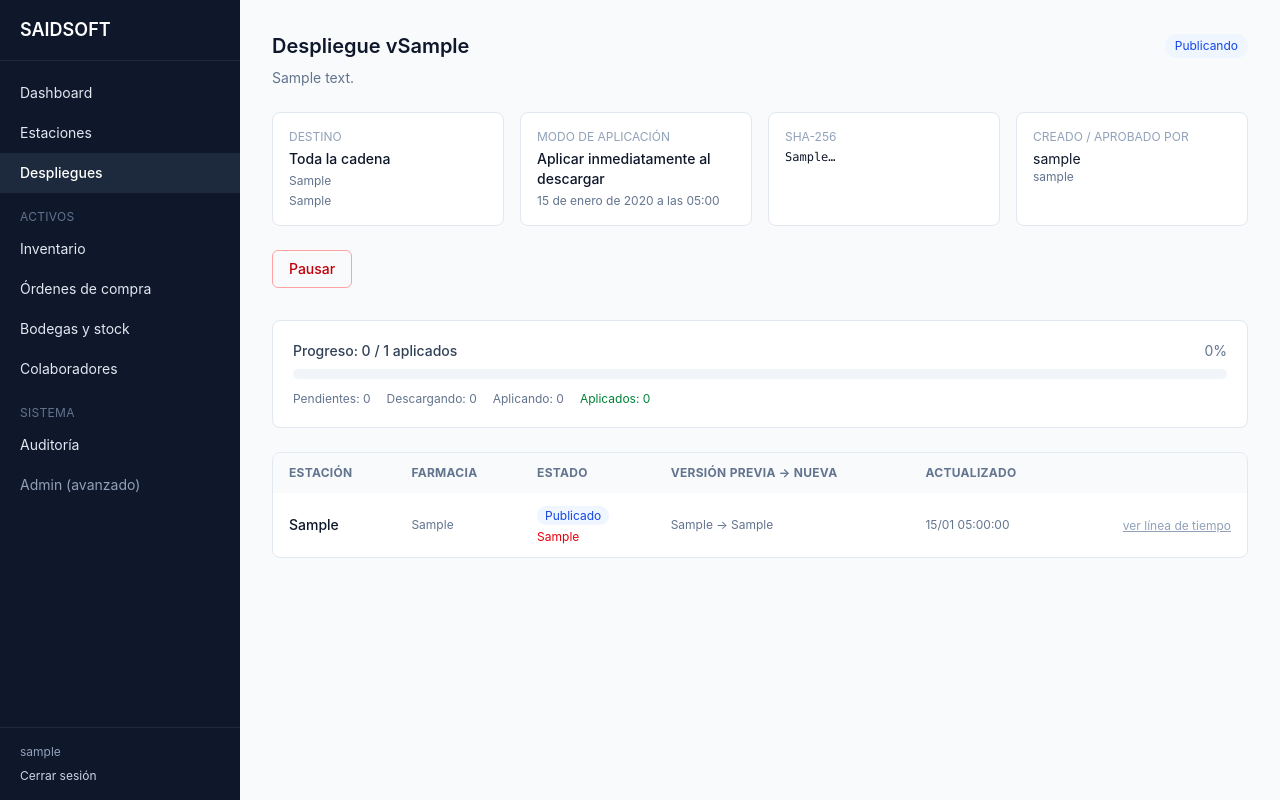
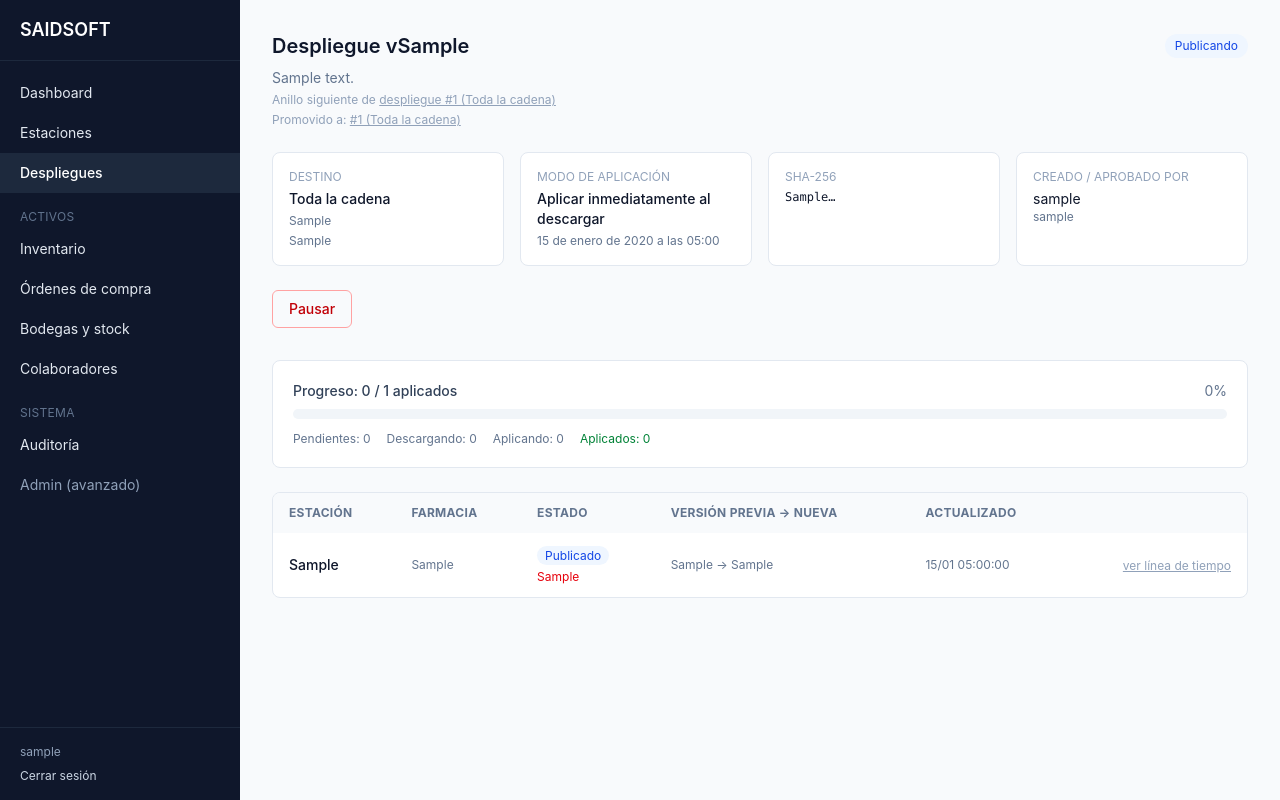
Before and after one commit to maycolmoreno/saidsoft-core, a Django app: page /despliegues/1/ in a window 1280 px wide. Run offline with Django 5.2, Linux system fonts and the light colour scheme; a user stored in the database is signed in; tables that the repository leaves empty hold one stand-in row (values such as "Sample post").

Commit message:
Despliegue por anillos y aprobación de estaciones por lotes (Fase 4)
- Despliegue.despliegue_origen (self FK): traza la promoción de un anillo
  completado a un destino más amplio, reutilizando el mismo archivo/hash/
  versión sin volver a subir nada. El anillo promovido sigue exigiendo
  aprobación de cuatro ojos como cualquier despliegue.
- Vista despliegue_promover + botón "Promover al siguiente anillo" (solo
  visible cuando el despliegue está completado) + trazabilidad bidireccional
  visible en el detalle (origen / promovidos).
- estaciones_aprobar_lote: aprobar varias estaciones pendientes de una vez
  desde la cola de enrolamiento, con checkboxes y "seleccionar todas".

Probado end-to-end: un despliegue a 1 estación piloto se promovió a su grupo
completo (5 estaciones), reutilizando el mismo paquete; y 2 estaciones nuevas
se aprobaron juntas en un solo POST.

Co-Authored-By: Claude Fable 5 <noreply@anthropic.com>

```diff
--- a/apps/despliegues/models.py
+++ b/apps/despliegues/models.py
@@ -66,6 +66,11 @@ class Despliegue(models.Model):
 
     fecha_creacion = models.DateTimeField(auto_now_add=True)
     fecha_publicacion = models.DateTimeField(null=True, blank=True)
+
+    despliegue_origen = models.ForeignKey(
+        'self', on_delete=models.SET_NULL, null=True, blank=True, related_name='promovidos',
+        help_text='Si este despliegue es la promoción de un anillo anterior a uno más amplio.',
+    )
 
     class Meta:
         db_table = 'despliegue'
--- a/apps/panel/forms.py
+++ b/apps/panel/forms.py
@@ -26,3 +26,19 @@ class DespliegueForm(forms.ModelForm):
             'estaciones': forms.SelectMultiple(attrs={'class': INPUT_CLASS, 'size': 6}),
             'umbral_error_pct': forms.NumberInput(attrs={'class': INPUT_CLASS, 'step': '0.5'}),
         }
+
+
+class PromoverDespliegueForm(forms.ModelForm):
+    """Crea el siguiente anillo de un despliegue ya completado: mismo paquete y
+    versión, pero con un destino más amplio."""
+
+    class Meta:
+        model = Despliegue
+        fields = ['destino_tipo', 'grupos', 'farmacias', 'estaciones', 'umbral_error_pct']
+        widgets = {
+            'destino_tipo': forms.Select(attrs={'class': INPUT_CLASS}),
+            'grupos': forms.SelectMultiple(attrs={'class': INPUT_CLASS, 'size': 6}),
+            'farmacias': forms.SelectMultiple(attrs={'class': INPUT_CLASS, 'size': 6}),
+            'estaciones': forms.SelectMultiple(attrs={'class': INPUT_CLASS, 'size': 6}),
+            'umbral_error_pct': forms.NumberInput(attrs={'class': INPUT_CLASS, 'step': '0.5'}),
+        }
--- a/apps/panel/urls.py
+++ b/apps/panel/urls.py
@@ -13,6 +13,7 @@ urlpatterns = [
 
     path('estaciones/', views.estaciones_lista, name='estaciones_lista'),
     path('estaciones/pendientes/', views.estaciones_pendientes_partial, name='estaciones_pendientes_partial'),
+    path('estaciones/aprobar-lote/', views.estaciones_aprobar_lote, name='estaciones_aprobar_lote'),
     path('estaciones/<int:pk>/aprobar/', views.estacion_aprobar, name='estacion_aprobar'),
     path('estaciones/<int:pk>/rechazar/', views.estacion_rechazar, name='estacion_rechazar'),
 
@@ -24,6 +25,7 @@ urlpatterns = [
     path('despliegues/<int:pk>/publicar/', views.despliegue_publicar, name='despliegue_publicar'),
     path('despliegues/<int:pk>/pausar/', views.despliegue_pausar, name='despliegue_pausar'),
     path('despliegues/<int:pk>/reanudar/', views.despliegue_reanudar, name='despliegue_reanudar'),
+    path('despliegues/<int:pk>/promover/', views.despliegue_promover, name='despliegue_promover'),
 
     path('auditoria/', views.auditoria_lista, name='auditoria_lista'),
 
--- a/apps/panel/views.py
+++ b/apps/panel/views.py
@@ -19,7 +19,7 @@ from apps.catalogo.models import Estacion, Grupo
 from apps.despliegues.models import Despliegue, ResultadoDespliegue
 from apps.despliegues.services import publicar_despliegue
 
-from .forms import DespliegueForm
+from .forms import DespliegueForm, PromoverDespliegueForm
 
 ONLINE_UMBRAL_MINUTOS = 5
 
@@ -116,6 +116,18 @@ def estacion_rechazar(request, pk):
 
 
 @login_required
+def estaciones_aprobar_lote(request):
+    if request.method == 'POST':
+        ids = request.POST.getlist('estacion_ids')
+        estaciones = Estacion.objects.filter(pk__in=ids, estado_aprobacion=Estacion.EstadoAprobacion.PENDIENTE)
+        for estacion in estaciones:
+            estacion.estado_aprobacion = Estacion.EstadoAprobacion.APROBADA
+            estacion.save(update_fields=['estado_aprobacion'])
+            registrar_evento(usuario=request.user, accion='estacion.aprobar', objeto=estacion, request=request)
+    return estaciones_pendientes_partial(request)
+
+
+@login_required
 def despliegues_lista(request):
     despliegues = Despliegue.objects.select_related('creado_por', 'aprobado_por').order_by('-fecha_creacion')
     return render(request, 'panel/despliegues_lista.html', {'despliegues': despliegues})
@@ -142,16 +154,54 @@ def despliegue_crear(request):
 @login_required
 def despliegue_detalle(request, pk):
     despliegue = get_object_or_404(
-        Despliegue.objects.select_related('creado_por', 'aprobado_por').prefetch_related('grupos', 'farmacias'),
+        Despliegue.objects
+        .select_related('creado_por', 'aprobado_por', 'despliegue_origen')
+        .prefetch_related('grupos', 'farmacias', 'promovidos'),
         pk=pk,
     )
     puede_aprobar = (
         despliegue.estado == Despliegue.Estado.PENDIENTE_APROBACION
         and despliegue.creado_por_id != request.user.id
     )
+    puede_promover = despliegue.estado == Despliegue.Estado.COMPLETADO
     return render(request, 'panel/despliegue_detalle.html', {
         'despliegue': despliegue,
         'puede_aprobar': puede_aprobar,
+        'puede_promover': puede_promover,
+    })
+
+
+@login_required
+def despliegue_promover(request, pk):
+    origen = get_object_or_404(Despliegue, pk=pk)
+    if origen.estado != Despliegue.Estado.COMPLETADO:
+        messages.error(request, 'Solo se puede promover un despliegue ya completado.')
+        return redirect('panel:despliegue_detalle', pk=pk)
+
+    if request.method == 'POST':
+        form = PromoverDespliegueForm(request.POST)
+        if form.is_valid():
+            nuevo = form.save(commit=False)
+            nuevo.version = origen.version
+            nuevo.archivo = origen.archivo
+            nuevo.sha256 = origen.sha256
+            nuevo.descripcion = f'Anillo siguiente de despliegue #{origen.pk} ({origen.get_destino_tipo_display()})'
+            nuevo.modo_aplicacion = origen.modo_aplicacion
+            nuevo.creado_por = request.user
+            nuevo.estado = Despliegue.Estado.PENDIENTE_APROBACION
+            nuevo.despliegue_origen = origen
+            nuevo.save()
+            form.save_m2m()
+            registrar_evento(usuario=request.user, accion='despliegue.promover', objeto=nuevo, request=request)
+            messages.success(request, f'Anillo siguiente creado para v{nuevo.version}, pendiente de aprobación.')
+            return redirect('panel:despliegue_detalle', pk=nuevo.pk)
+    else:
+        form = PromoverDespliegueForm()
+
+    return render(request, 'panel/accion_form.html', {
+        'form': form, 'titulo': f'Promover v{origen.version} al siguiente anillo',
+        'subtitulo': f'Mismo paquete y versión que el despliegue #{origen.pk}; solo cambia a quién llega.',
+        'volver_url': reverse('panel:despliegue_detalle', args=[pk]),
     })
 
 
--- a/templates/panel/despliegue_detalle.html
+++ b/templates/panel/despliegue_detalle.html
@@ -11,7 +11,25 @@
         {{ despliegue.get_estado_display }}
     </span>
 </div>
-<p class="text-sm text-slate-500 mb-6">{{ despliegue.descripcion|default:"Sin descripción." }}</p>
+<p class="text-sm text-slate-500 mb-1">{{ despliegue.descripcion|default:"Sin descripción." }}</p>
+{% if despliegue.despliegue_origen %}
+<p class="text-xs text-slate-400 mb-6">
+    Anillo siguiente de
+    <a href="{% url 'panel:despliegue_detalle' despliegue.despliegue_origen.pk %}" class="underline hover:text-slate-600">
+        despliegue #{{ despliegue.despliegue_origen.pk }} ({{ despliegue.despliegue_origen.get_destino_tipo_display }})
+    </a>
+</p>
+{% else %}
+<p class="mb-6"></p>
+{% endif %}
+{% if despliegue.promovidos.all %}
+<p class="text-xs text-slate-400 -mt-5 mb-6">
+    Promovido a:
+    {% for p in despliegue.promovidos.all %}
+    <a href="{% url 'panel:despliegue_detalle' p.pk %}" class="underline hover:text-slate-600">#{{ p.pk }} ({{ p.get_destino_tipo_display }})</a>{% if not forloop.last %}, {% endif %}
+    {% endfor %}
+</p>
+{% endif %}
 
 <div class="grid grid-cols-4 gap-4 mb-6 text-sm">
     <div class="bg-white rounded-lg border border-slate-200 p-4">
@@ -73,6 +91,12 @@
         </button>
     </form>
     {% endif %}
+
+    {% if puede_promover %}
+    <a href="{% url 'panel:despliegue_promover' despliegue.pk %}" class="bg-slate-900 text-white text-sm font-medium rounded-md px-4 py-2 hover:bg-slate-800">
+        Promover al siguiente anillo →
+    </a>
+    {% endif %}
 </div>
 
 <div id="progreso-wrap"
```
Also changed, not shown: templates/panel/estaciones_pendientes_partial.html (+20 -2 lines), README.md, apps/despliegues/migrations/0002_despliegue_despliegue_origen.py (added), static/css/app.css.
